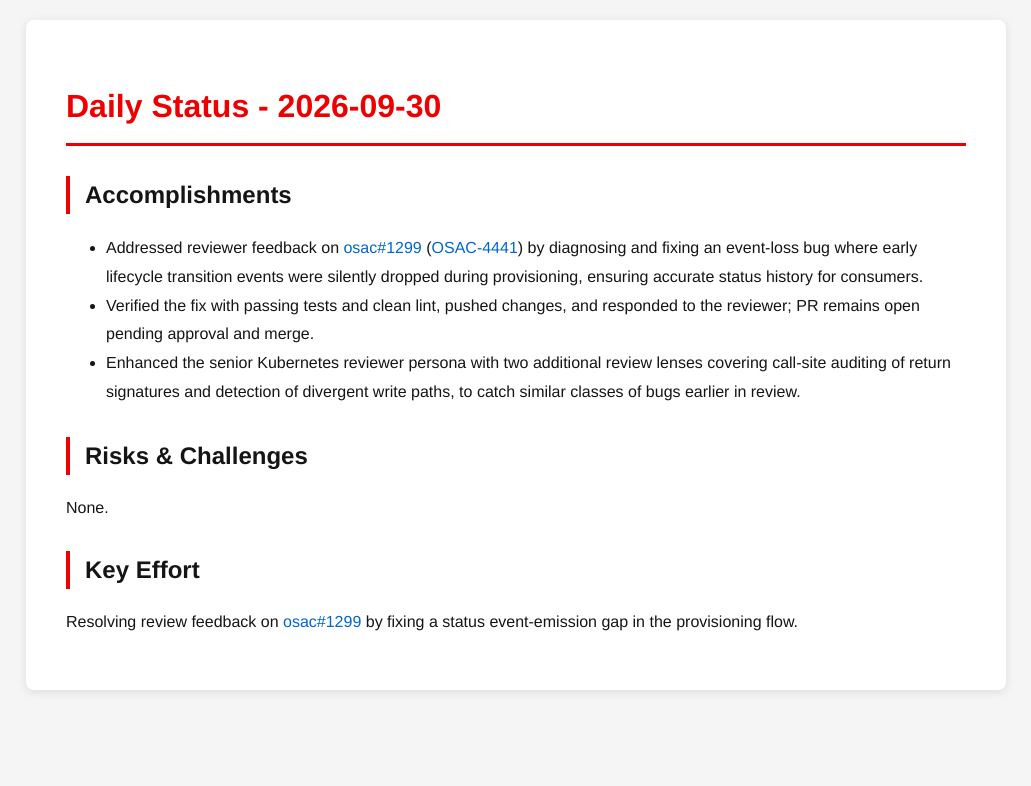
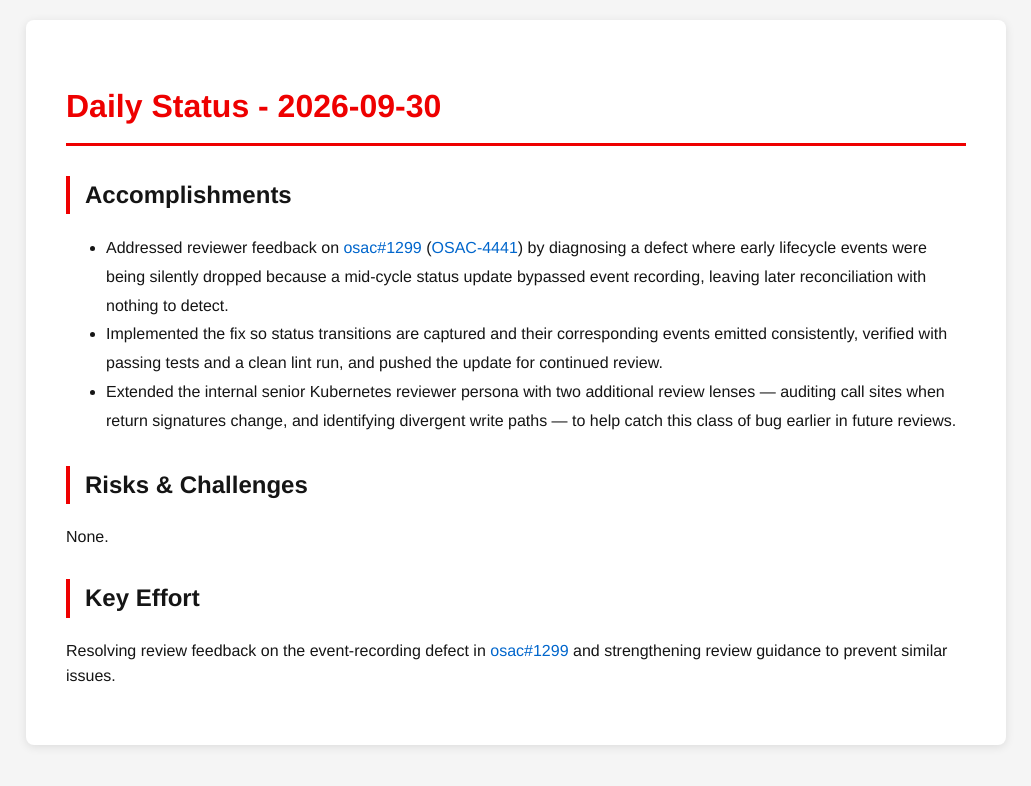
Before and after one commit to tzvatot/daily-status, a Jekyll site: the page built from 2026-09-30.md, in a window 1280 px wide. Shown: the top 786 px of the page, without its empty margins (124-1155 px from the left). Built offline with Jekyll 4.4.1, drawn with Linux system fonts in a browser that asks for light colours.

Commit message:
Daily status update - 2026-09-30

```diff
--- a/2026-09-30.md
+++ b/2026-09-30.md
@@ -7,12 +7,12 @@ date: 2026-09-30
 # Daily Status - 2026-09-30
 
 ## Accomplishments
-- Addressed reviewer feedback on [osac#1299](https://github.com/osac-project/osac/pull/1299) ([OSAC-4441](https://redhat.atlassian.net/browse/OSAC-4441)) by diagnosing and fixing an event-loss bug where early lifecycle transition events were silently dropped during provisioning, ensuring accurate status history for consumers.
-- Verified the fix with passing tests and clean lint, pushed changes, and responded to the reviewer; PR remains open pending approval and merge.
-- Enhanced the senior Kubernetes reviewer persona with two additional review lenses covering call-site auditing of return signatures and detection of divergent write paths, to catch similar classes of bugs earlier in review.
+- Addressed reviewer feedback on [osac#1299](https://github.com/osac-project/osac/pull/1299) ([OSAC-4441](https://redhat.atlassian.net/browse/OSAC-4441)) by diagnosing a defect where early lifecycle events were being silently dropped because a mid-cycle status update bypassed event recording, leaving later reconciliation with nothing to detect.
+- Implemented the fix so status transitions are captured and their corresponding events emitted consistently, verified with passing tests and a clean lint run, and pushed the update for continued review.
+- Extended the internal senior Kubernetes reviewer persona with two additional review lenses — auditing call sites when return signatures change, and identifying divergent write paths — to help catch this class of bug earlier in future reviews.
 
 ## Risks & Challenges
 None.
 
 ## Key Effort
-Resolving review feedback on [osac#1299](https://github.com/osac-project/osac/pull/1299) by fixing a status event-emission gap in the provisioning flow.
+Resolving review feedback on the event-recording defect in [osac#1299](https://github.com/osac-project/osac/pull/1299) and strengthening review guidance to prevent similar issues.
```
